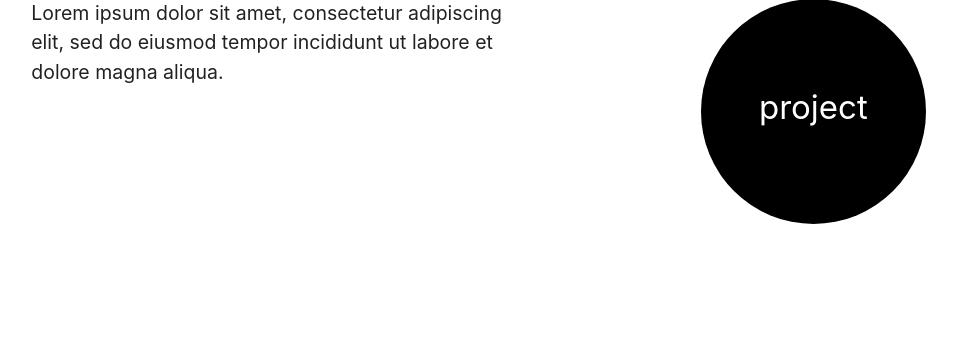
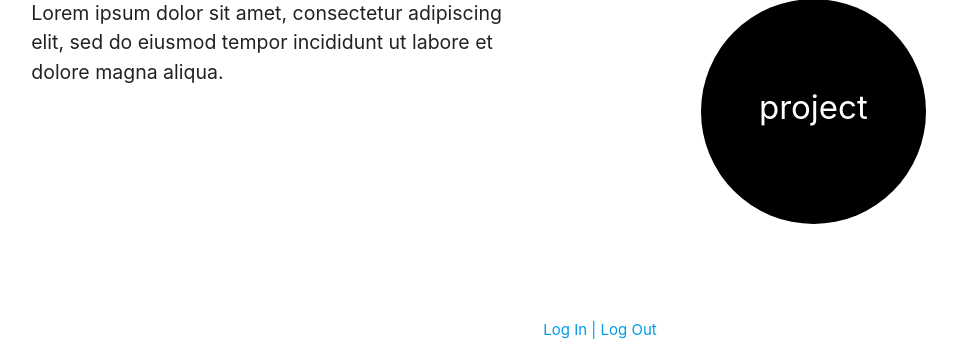
Before and after one commit to lilychuang78/milestone3, a Flask app: page / in a window 1280 px wide. Shown: the part 610-952 px from the top of the page, without its empty margins (40-997 px from the left). Before the commit the page ends 834 px from the top, so only its background shows below. Run offline with Flask 2, Linux system fonts and the light colour scheme; some libraries are stand-ins or nearby versions.

Commit message:
add footer in base.html

```diff
--- a/templates/base.html
+++ b/templates/base.html
@@ -46,5 +46,10 @@
     {% block scripts %}
     {% endblock %}
 </body>
+<footer class="container center-align">
+        <a class="" href="#!">Log In | </a>
+        <a class="" href="#!">Log Out</a>
+</footer>
 
+</footer>
 </html>
```
